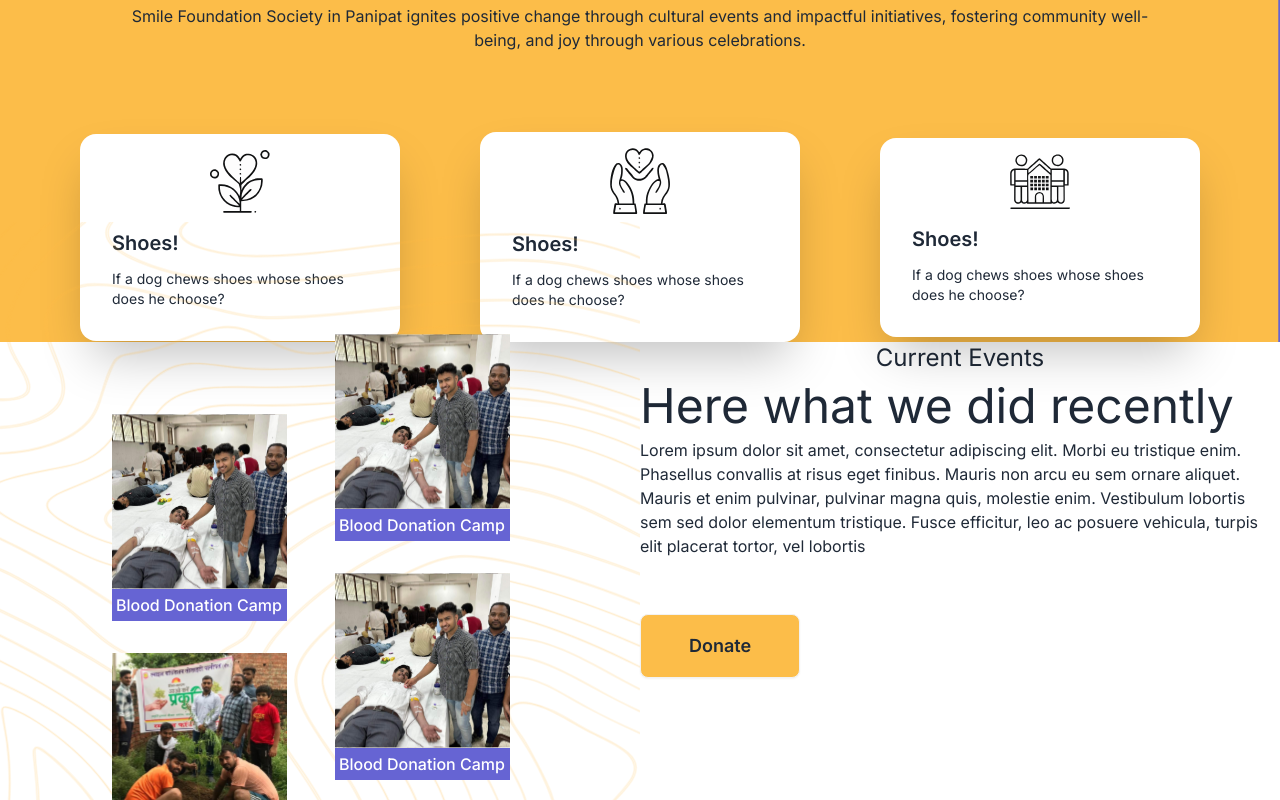
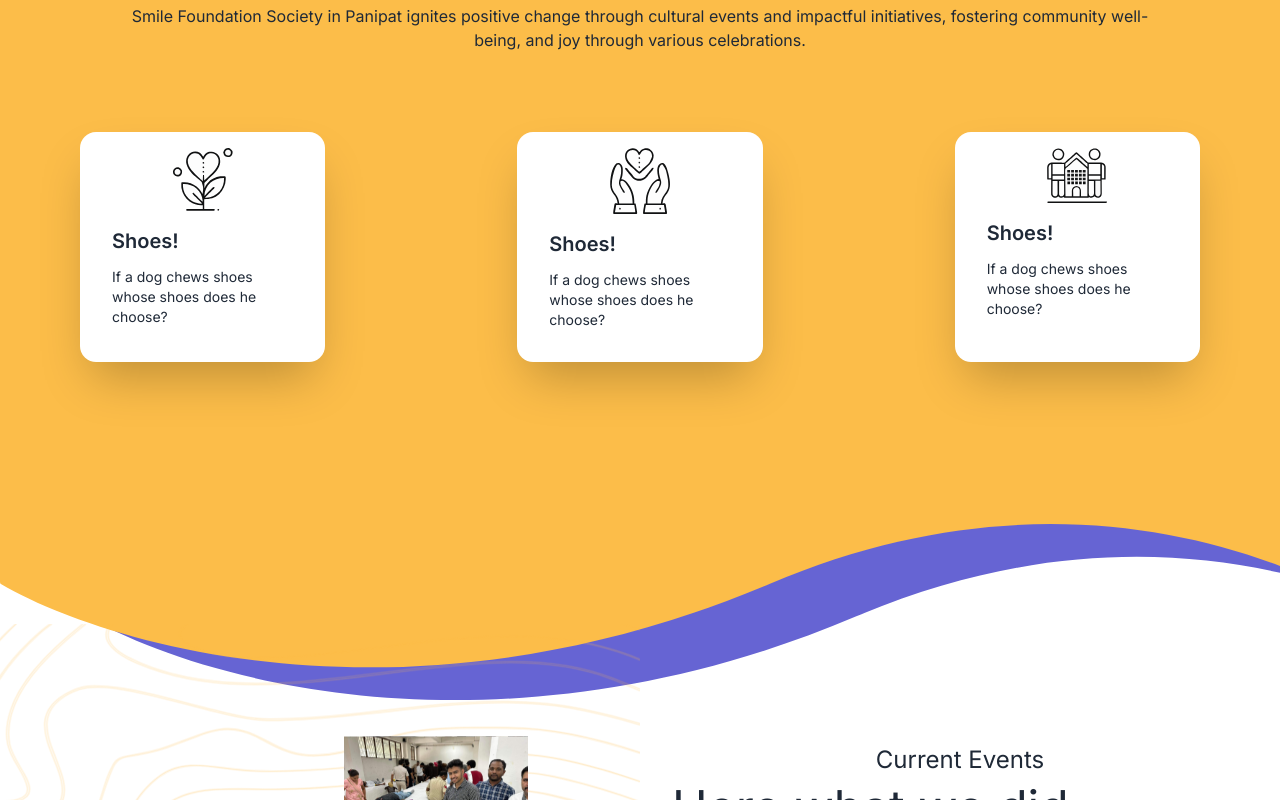
Before and after one commit to jayanth137/NGO_Landing_Page, a Next.js app: page / in a window 1280 px wide. Shown: the part 1420-2220 px from the top of the page. Built offline with nearby package versions, Linux system fonts and the light colour scheme.

Commit message:
home page alignment

```diff
--- a/app/components/Card.js
+++ b/app/components/Card.js
@@ -11,9 +11,10 @@
       style={{
         backgroundImage: `url("${cardDesign.src}")`,
         backgroundRepeat: 'repeat',
+        height: '120vh',
         backgroundSize: 'cover',
       }}
-      className="w-full h-dvh  "
+      className="w-full  min-h-full "
     >
       <div className="flex flex-col gap-y-3 md:gap-y-6 py-4 md:py-20  ">
         <h5 className="text-center test-lg  md:text-2xl font-semibold  ">
@@ -28,8 +29,8 @@
           well-being, and joy through various celebrations.
         </p>
       </div>
-      <div className="flex flex-wrap justify-center items-center gap-8  md:gap-x-20 ">
-        <div className="card card-compact w-full sm:w-1/2 md:w-1/3 lg:w-1/4 xl:w-1/5 bg-base-100 p-4 shadow-2xl ring-purple md:hover:ring-2">
+      <div className="grid  md:grid-flow-col lg:gap-x-48 mx-20 gap-y-4  ">
+        <div className="card card-compact w-full  bg-base-100 p-4 shadow-2xl ring-purple md:hover:ring-2">
           <figure>
             <Image src={one} alt="Shoes" width={60} height={60} />
           </figure>
@@ -38,7 +39,7 @@
             <p>If a dog chews shoes whose shoes does he choose?</p>
           </div>
         </div>
-        <div className="card card-compact w-full sm:w-1/2 md:w-1/3 lg:w-1/4 xl:w-1/5 bg-base-100 p-4 shadow-2xl ring-purple md:hover:ring-2">
+        <div className="card card-compact w-full  bg-base-100 p-4 shadow-2xl ring-purple md:hover:ring-2">
           <figure>
             <Image src={two} alt="Shoes" width={60} height={60} />
           </figure>
@@ -47,7 +48,7 @@
             <p>If a dog chews shoes whose shoes does he choose?</p>
           </div>
         </div>
-        <div className="card card-compact w-full sm:w-1/2 md:w-1/3 lg:w-1/4 xl:w-1/5 bg-base-100 p-4 shadow-2xl ring-purple md:hover:ring-2">
+        <div className="card card-compact w-full  bg-base-100 p-4 shadow-2xl ring-purple md:hover:ring-2">
           <figure>
             <Image src={three} alt="Shoes" width={60} height={60} />
           </figure>
--- a/app/components/Events.js
+++ b/app/components/Events.js
@@ -18,7 +18,7 @@
             position: 'relative',
             bottom: '120px',
           }}
-          className="md:w-1/2"
+          className="md:w-1/2 max-h-full"
         >
           <div className="flex flex-row md:gap-x-12 gap-x-4 md:p-28 p-16   ">
             <div className="flex flex-col gap-y-8 mt-20">
@@ -51,7 +51,7 @@
             </div>
           </div>
         </div>
-        <div className="flex flex-col gap-y-2 md:w-1/2">
+        <div className="flex flex-col md:gap-y-2 md:w-1/2 px-8">
           <h5 className="text-2xl text-center"> Current Events</h5>
           <h1 className="text-5xl ">Here what we did recently</h1>
           <p className="text-base">
@@ -73,14 +73,14 @@
           backgroundImage: `url("${group.src}")`,
           backgroundRepeat: 'no-repeat',
           backgroundSize: 'cover',
-          height: '70vh',
+          height: '75vh',
           position: 'relative',
         }}
       >
         ...
         <div className=" flex flex-col md:flex-row absolute inset-x-0 top-40  md:px-40 md:py-24 md:mx-8 m-4 px-20 justify-center items-center   gap-y-8 md:border-dashed border-4 border-purple  ">
           <div className=" md:w-1/2  ">
-            <h1 className="md:text-4xl sm:text-3xl mb-8 text-xl text-purple font-semibold ">
+            <h1 className="lg:text-4xl md:text-2xl sm:text-3xl mb-8 text-xl text-purple font-semibold ">
               WE ARE BRINGING SMILE TO PEOPLE’S FACES SINCE 2017
             </h1>
             <button className="btn    bg-purple text-white sm:btn-sm md:btn-md lg:btn-lg ">
--- a/app/components/Faq.js
+++ b/app/components/Faq.js
@@ -49,8 +49,10 @@
   };
   return (
     <main>
-      <h1 className="text-5xl font-bold text-left pt-32  pl-48 ">FAQ's</h1>
-      <div className="w-4/5  m-auto p-8 ">
+      <h1 className="md:text-5xl text-2xl font-bold sm:text-left sm:pl-36 text-center px-auto  ">
+        FAQ's
+      </h1>
+      <div className="w-4/5  m-auto md:p-8 p-2 ">
         {faqs.map((faq, i) => (
           <div
             className={`mb-4  cursor-pointer ${
--- a/app/components/Footer.js
+++ b/app/components/Footer.js
@@ -18,9 +18,9 @@
       }}
       className="flex flex-col md:flex-row gap-x-20 items-center justify-center relative"
     >
-      <div className=" md:absolute md:bottom-0 md:left-0 p-8 pt-40">
+      <div className=" md:absolute md:bottom-0 md:left-0 p-8 m  pt-40">
         <Image src={logo} alt="logo" width={400} height={400} />
-        <p className="w-96 text-white my-4 text-base">
+        <p className="w-96 text-white my-4 md:text-base text-small">
           Your support means the world to us! Thank you for standing with our
           NGO in our mission to create positive change. Every effort, big or
           small, brings us closer to making the world a better place. We
@@ -73,7 +73,7 @@
         </div>
       </div>
 
-      <div className="flex border-t-2  absolute bottom-0 w-11/12 justify-between px-8 py-1  border-[#A8A8A8]">
+      <div className="flex border-t-2  absolute bottom-0 w-11/12 justify-between px-8 py-1 max-sm:hidden  border-[#A8A8A8]">
         <div>
           <p className="text-xs  text-white">
             {' '}
--- a/app/globals.css
+++ b/app/globals.css
@@ -11,6 +11,6 @@
 
 .imageStyle {
   object-fit: cover;
-  height: 175px; /* or any desired height */
-  width: 175px; /* or any desired width */
+  /* or any desired width */
+  min-width: 100px;
 }
```
